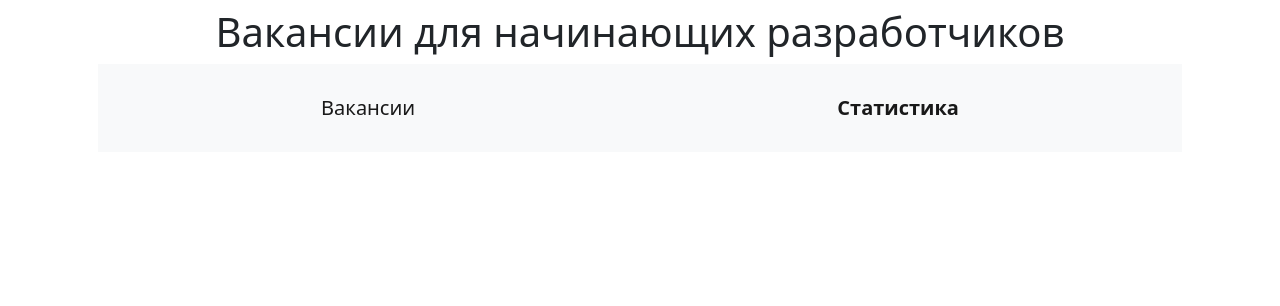
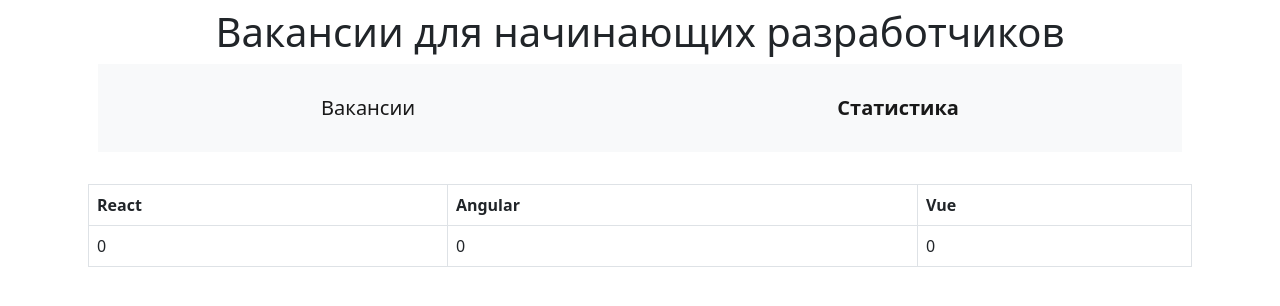
Before and after one commit to annakon/otus-js-baklikova-project, a React app: page /statistic in a window 1280 px wide. Shown: the top 306 px of the page. Built offline with nearby package versions, Linux system fonts and the light colour scheme.

Commit message:
табличка

```diff
--- a/public/style.css
+++ b/public/style.css
@@ -31,3 +31,11 @@
 #menu {
   justify-content: space-around;
 }
+
+.TableSize {
+  margin: 2rem 3rem 2rem 3rem;
+}
+
+table {
+  margin-left: 0;
+}
--- a/src/components/Statistic.tsx
+++ b/src/components/Statistic.tsx
@@ -5,5 +5,23 @@ export const Statistic: FC = () => {
 
     return <>
         <Menu></Menu>
+        <div className="TableSize">
+            <table className="table table-bordered">
+                <thead>
+                <tr>
+                    <th scope="col">React</th>
+                    <th scope="col">Angular</th>
+                    <th scope="col">Vue</th>
+                </tr>
+                </thead>
+                <tbody>
+                <tr>
+                    <td>0</td>
+                    <td>0</td>
+                    <td>0</td>
+                </tr>
+                </tbody>
+            </table>
+        </div>
     </>
 }
```
